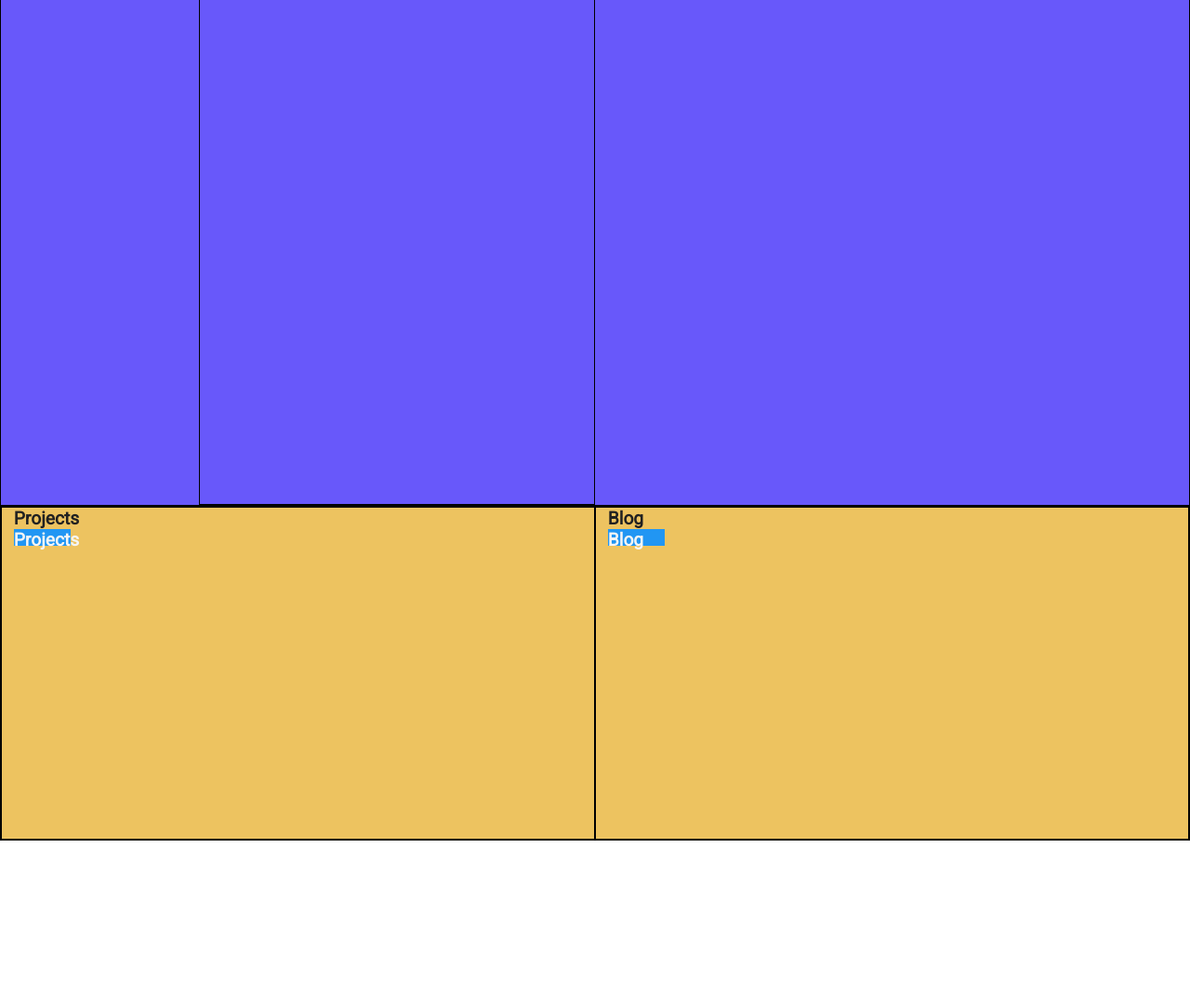
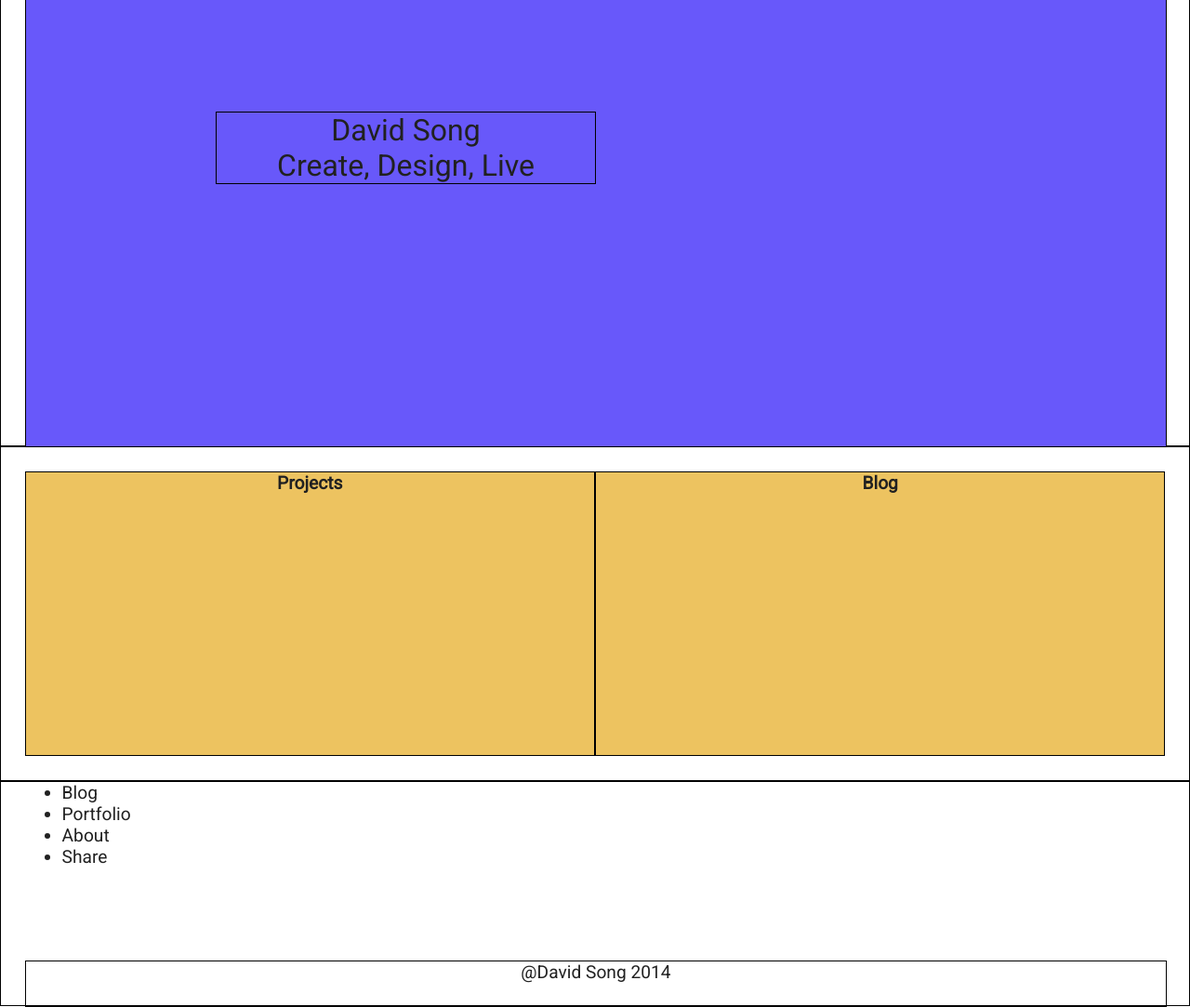
Before and after one commit to david-song/website, a plain HTML site: page index.html in a window 1280 px wide. Shown: the part 240-1323 px from the top of the page at 93% size. Before the commit the page ends 1144 px from the top, so only its background shows below. Drawn offline with Linux system fonts and the light colour scheme; files whose address does not match are found by name.

Commit message:
Added text styling

```diff
--- a/index.html
+++ b/index.html
@@ -10,14 +10,14 @@
         <div class="wrap">
         <nav class="nav">
             <ul class="nav-title-area">
-                <li class="nav-title">
+                <li class="nav-title vertical-align">
                     <a href="index.html">
                         <img class="logo" src="css/img/logo.png"> <h3 class="logo-title">David Song</h3>
                     </a>
                 </li>
             </ul>
             <section class="nav-section">
-                <ul>
+                <ul class="vertical-align">
                     <li><a href="blog.html">Blog</a>
                     </li>
                     <li><a href="projects.html">Portfolio</a>
@@ -32,8 +32,8 @@
 
         <div class="banner">
             <div class="banner-container">
-                <div class="banner-content">
-                    <h1>David Song</h1>
+                <div class="banner-content vertical-align">
+                    <p>David Song</p>
                     <p class="motto">Create, Design, Live</p>
                 </div>
             </div>
@@ -42,26 +42,34 @@
             <div class="twodesc-container">
                 <div class="desc1">
                     <h2>Projects</h2>
-                    <div class="button">
-                        <a href=""><h3>Projects</h3></a>
-                    </div>
                 </div>
                 <div class="desc2">
                     <h2>Blog</h2>
-                    <div class="button">
-                        <a href=""><h3>Blog</h3></a>
-                    </div>
                 </div>
             </div>
         </div>
         <div class="footer">
-            <div class="row">
+            <div class="footer-container">
                 <div class="footer-social">
+                    <div class="footer-email-connect">
 
+                    </div>
                 </div>
-                <div class="footer-email-connect">
-
+                <div class="footer-links">
+                    <ul>
+                        <li><a href="blog.html">Blog</a>
+                        </li>
+                        <li><a href="projects.html">Portfolio</a>
+                        </li>
+                        <li><a href="about.html">About</a>
+                        </li>
+                        <li><a href="">Share</a>
+                        </li>
+                    </ul>
                 </div>
+            </div>
+            <div class="footer-end">
+                <p>@David Song 2014</p>
             </div>
         </div>
     </div>
--- a/sass/base/_buttons.scss
+++ b/sass/base/_buttons.scss
@@ -1,8 +1,6 @@
 
 .button{
   background-color:$text-color-secondary;
-  width:10%;
-  height:5%;
   a{
     color:$text-color-reset;
   }
--- a/sass/base/_typography.scss
+++ b/sass/base/_typography.scss
@@ -9,7 +9,7 @@ $font-weight-bold : 600;
 	text-decoration: none;
 	outline: none;
 	font-family: $text-font-family-primary;
-	}
+}
 body{
 		font-size:1.2rem;
     color:$text-color-primary;
--- a/sass/components/_nav.scss
+++ b/sass/components/_nav.scss
@@ -1,8 +1,11 @@
 .nav {
   @include gridle_container();
+  position:fixed;
+  width:100%;
   background: #d6523f;
   height:8%;
-  @include gridle_state (mobile){
+  z-index:1;
+  @include gridle_state (mobile) {
     .logo-title{
       @include gridle_hide( mobile );
     }
@@ -24,7 +27,10 @@
     height:100%;
     li {
       display: inline;
+
     }
   }
-
 }
+.vertical-align{
+  @include vertical-align();
+}
--- a/sass/helpers/_functions.scss
+++ b/sass/helpers/_functions.scss
@@ -3,3 +3,10 @@
   padding-bottom: ($containersize - $size) / 2;
 
 }
+@mixin vertical-align {
+  position: relative;
+  top: 50%;
+  -webkit-transform: translateY(-50%);
+  -ms-transform: translateY(-50%);
+  transform: translateY(-50%);
+}
--- a/sass/layout/_banner.scss
+++ b/sass/layout/_banner.scss
@@ -1,16 +1,22 @@
 $float:left;
 .banner {
   @include gridle_container();
-  background: #6858fa;
+
+
   border: solid 1px #000;
   height:90%;
+  padding:6% 2% 0% 2%;
   .banner-container {
     height:100%;
-    @include gridle_set((
-    grid:4, push:2
-    ));
+    width:100%;
+    background: #6858fa;
     border: solid 1px #000;
     .banner-content{
+      @include gridle_set((
+      grid:4, push:2
+      ));
+      text-align:center;
+      font-size:2rem;
       border: solid 1px #000;
     }
   }
--- a/sass/layout/_footer.scss
+++ b/sass/layout/_footer.scss
@@ -1,9 +1,21 @@
-.footer{
+.footer {
+  height: 30%;
+  border: solid 1px #000;
+  padding:0% 2% 0% 2%;
+  .footer-container {
+    height:80%;
+    .footer-section {
+      border: solid 1px #000;
+    }
+    .footer-bottom {
+      border: solid 1px #000;
+    }
 
-    .footer-section{
-
-    }
-    .footer-bottom{
-
-    }
+  }
+  .footer-end {
+    width: 100%;
+    height: 20%;
+    border: solid 1px #000;
+    text-align:center;
+  }
 }
--- a/sass/layout/_twodesc.scss
+++ b/sass/layout/_twodesc.scss
@@ -1,29 +1,32 @@
 .twodesc{
+  padding:2%;
   @include gridle_container();
   height:45%;
-  background: #edc360;
+
 border: solid 1px #000;
   .desc1{
     @include gridle_set((
-    grid:6
-    mobile:(
-      grid:12
+    grid : 6,
+    mobile : (
+      grid : 12
     )
     ));
+    text-align:center;
     height:100%;
+    background: #edc360;
     border: solid 1px #000;
   }
   .desc2{
     @include gridle_set((
-    grid:6
-    mobile:(
-      grid:12
+    grid : 6,
+    mobile : (
+      grid : 12
     )
     ));
     height:100%;
+    text-align:center;
+    background: #edc360;
     border: solid 1px #000;
   }
-  h1{
-    text-align: center;
-  }
+
 }
```
Also changed, not shown: _/components/css/main.css.
